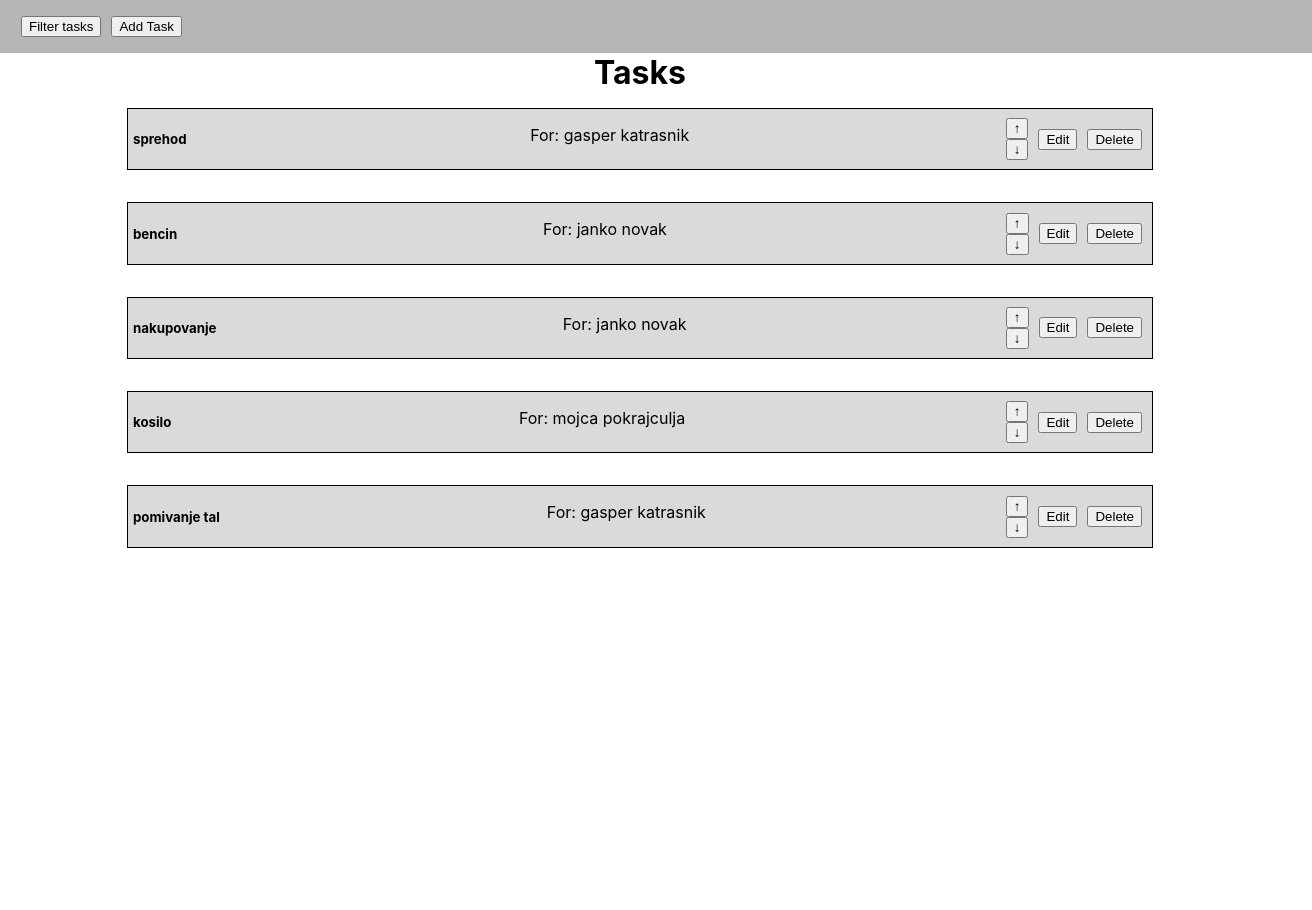
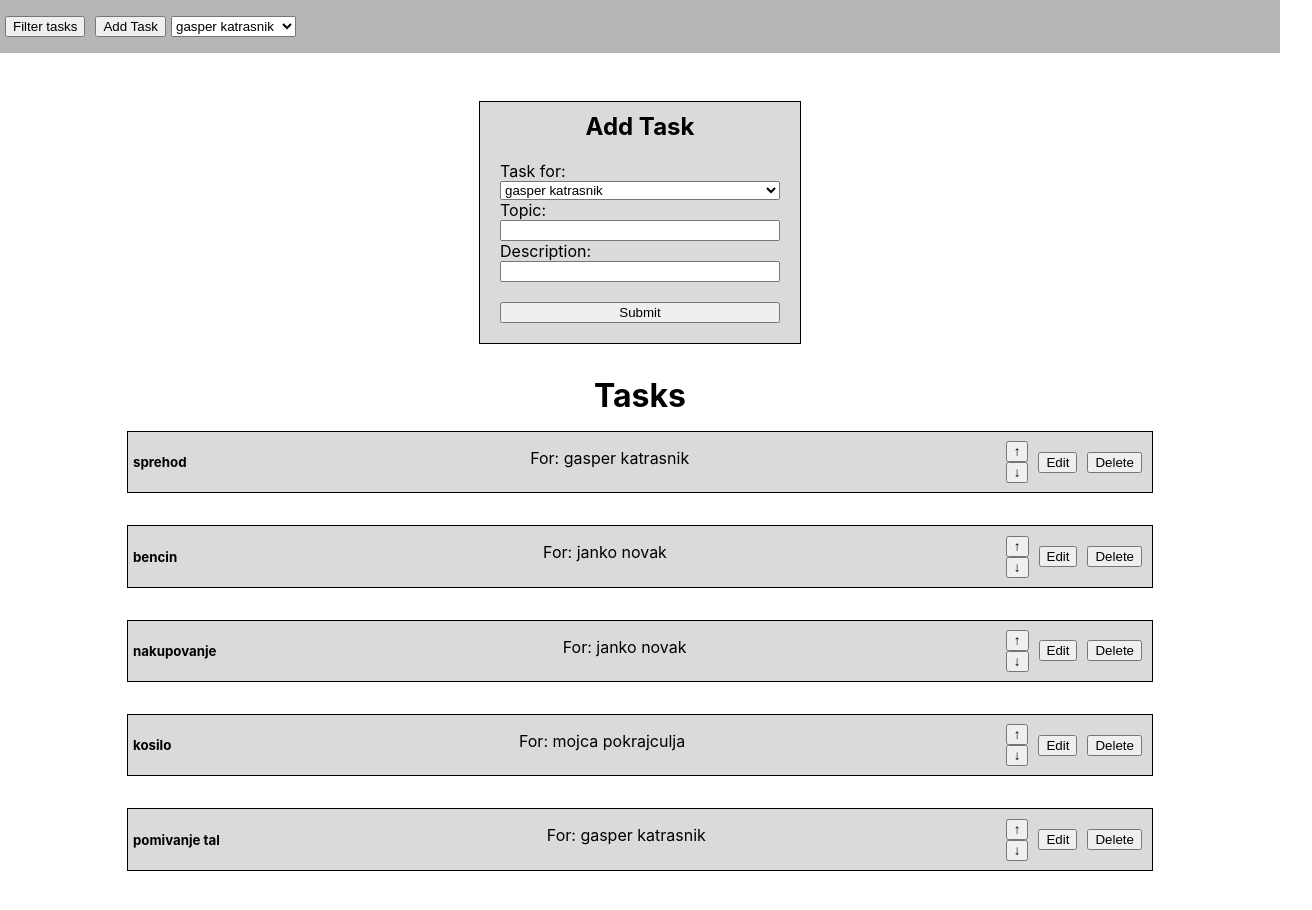
Before and after one commit to gkatrasnik/flai-task-app, a React (Create React App) app: page / in a window 1280 px wide. Both pictures are taken after a click on the button "Add Task". Shown: the top 910 px of the page, 1312 px wide, since content can reach past the window. Before the commit the page ends 800 px from the top, so only its background shows below. Built offline with nearby package versions, Linux system fonts and the light colour scheme.

Commit message:
current user dropdown

```diff
--- a/src/App.js
+++ b/src/App.js
@@ -6,17 +6,23 @@ import tasksdata from "./data/tasks";
 import Taskboard from "./components/Taskboard";
 import Navigation from "./components/Navigation";
 import Sidebar from "./components/Sidebar";
+import AddTask from "./components/AddTask";
 
 function App() {
   const [users, setUsers] = useState([]);
   const [tasks, setTasks] = useState([]);
-  const [showAddTask, setAddTask] = useState(false);
+  const [currentUser, setCurrentUser] = useState();
+  const [showAddTask, setShowAddTask] = useState(false);
   const [showSidebar, setShowSidebar] = useState(false);
   const [shownAssigneeTasksList, setShownAssigneeTasksList] = useState([]); // displayed users
   const [displayedTasks, setDisplayedTasks] = useState([]);
 
   const toggleSidebar = () => {
     return setShowSidebar(!showSidebar);
+  };
+
+  const toggleAddTask = () => {
+    return setShowAddTask(!showAddTask);
   };
 
   //updates list of users whose tasks are displayed in taskboard (if user on list -> remove user, if not on list -> add user)
@@ -46,6 +52,11 @@ function App() {
     let newDisplayedTasksList = [];
     tasksdata.forEach((task) => newDisplayedTasksList.push(task));
     setDisplayedTasks(newDisplayedTasksList);
+  };
+
+  //on app load populates currentUser with first user from data
+  const populateCurrentUser = () => {
+    setCurrentUser(usersdata[0].userid);
   };
 
   //filter which tasks to display and sets displayedTasks in state
@@ -84,6 +95,17 @@ function App() {
     setTasks(masterTasksArr);
   };
 
+  //add new task to tasks array
+  const addNewTask = (task) => {
+    let masterTasksArr = [...tasks];
+    masterTasksArr.unshift(task);
+    setTasks(masterTasksArr);
+  };
+
+  const handleCurrentUser = (user) => {
+    setCurrentUser(user);
+  };
+
   //run on app load
   useEffect(() => {
     //loads data from files to state
@@ -91,6 +113,7 @@ function App() {
     setTasks(tasksdata);
 
     //populates displayed users and displayed tasks
+    populateCurrentUser();
     populateShowUsersTasks();
     populateDisplayedTasks();
   }, []);
@@ -102,7 +125,14 @@ function App() {
 
   return (
     <div>
-      <Navigation toggleSidebar={toggleSidebar} />
+      <Navigation
+        toggleSidebar={toggleSidebar}
+        toggleAddTask={toggleAddTask}
+        handleCurrentUser={handleCurrentUser}
+        currentUser={currentUser}
+        users={users}
+      />
+      {showAddTask && <AddTask addNewTask={addNewTask} users={users} />}
       <Sidebar
         showSidebar={showSidebar}
         updateShowTasksList={updateShowTasksList}
--- a/src/App.scss
+++ b/src/App.scss
@@ -42,7 +42,8 @@ $background-light-color: #dadada;
 
 .navigation-div {
   display: flex;
-  padding: 1rem;
+  padding-top: 1rem;
+  padding-bottom: 1rem;
   width: 100%;
   background-color: $background-dark-color;
 }
@@ -106,3 +107,21 @@ $background-light-color: #dadada;
   justify-content: center;
   align-items: center;
 }
+
+.addtask-div {
+  width: 80%;
+  max-width: 20rem;
+  border: solid black 1px;
+  margin: 3rem auto 2rem;
+  background-color: $background-light-color;
+}
+
+.addtask-form {
+  display: flex;
+  flex-direction: column;
+  padding: 20px;
+}
+
+.addtask-heading {
+  margin-top: 10px;
+}
--- a/src/components/AddTask.js
+++ b/src/components/AddTask.js
@@ -0,0 +1,56 @@
+import React, { useState } from "react";
+import { v1 as uuid } from "uuid";
+import "../App.scss";
+import UserDropdown from "./UserDropdown";
+
+function AddTask(props) {
+  const [assigneeid, setAssigneeid] = useState("");
+  const [topic, setTopic] = useState("");
+  const [description, setDescription] = useState("");
+
+  const handleAddTask = () => {
+    let newTask = {
+      taskid: uuid(),
+      reporterid: props.currentUser,
+      assigneeid: assigneeid,
+      topic: topic,
+      description: description,
+    };
+
+    props.addNewTask(newTask);
+  };
+
+  const handleUserSelect = (user) => {
+    setAssigneeid(user);
+  };
+
+  return (
+    <div className="addtask-div">
+      <h2 className="heading-center addtask-heading">Add Task</h2>
+
+      <div className="addtask-form">
+        <label for="assignee">Task for:</label>
+        <UserDropdown users={props.users} handleUserSelect={handleUserSelect} />
+
+        <label for="topic">Topic:</label>
+        <input
+          type="text"
+          id="topic"
+          name="topic"
+          onChange={(e) => setTopic(e.target.value)}
+        />
+
+        <label for="description">Description:</label>
+        <input
+          type="text"
+          id="description"
+          name="description"
+          onChange={(e) => setDescription(e.target.value)}
+        />
+        <br />
+        <button onClick={handleAddTask}>Submit</button>
+      </div>
+    </div>
+  );
+}
+export default AddTask;
--- a/src/components/Navigation.js
+++ b/src/components/Navigation.js
@@ -1,16 +1,22 @@
-import React, { useContext, useState } from "react";
+import React, { useEffect, useState } from "react";
 import "../App.scss";
+import UserDropdown from "./UserDropdown";
 
 function Navigation(props) {
+  const handleUserSelect = (user) => {
+    props.handleCurrentUser(user);
+  };
+
   return (
     <div className="navigation-div">
       <button onClick={props.toggleSidebar} className="custom-button">
         Filter tasks
       </button>
 
-      <button onClick={props.addTask} className="custom-button">
+      <button onClick={props.toggleAddTask} className="custom-button">
         Add Task
       </button>
+      <UserDropdown users={props.users} handleUserSelect={handleUserSelect} />
     </div>
   );
 }
--- a/src/components/Taskboard.js
+++ b/src/components/Taskboard.js
@@ -2,10 +2,6 @@ import React, { useEffect, useState } from "react";
 import Task from "./Task";
 
 function Taskboard(props) {
-  useEffect(() => {
-    console.log("from taskboard: ", props.displayedTasks);
-  }, [props.displayedTasks]);
-
   return (
     <>
       <h1 className="heading-center">Tasks</h1>
--- /dev/null
+++ b/src/components/UserDropdown.js
@@ -0,0 +1,14 @@
+function UserDropdown(props) {
+  return (
+    <select onChange={(e) => props.handleUserSelect(e.target.value)}>
+      {props.users &&
+        props.users.map((user, index) => (
+          <option key={index} user={user} value={user.userid}>
+            {user.name} {user.surname}
+          </option>
+        ))}
+    </select>
+  );
+}
+
+export default UserDropdown;
```
